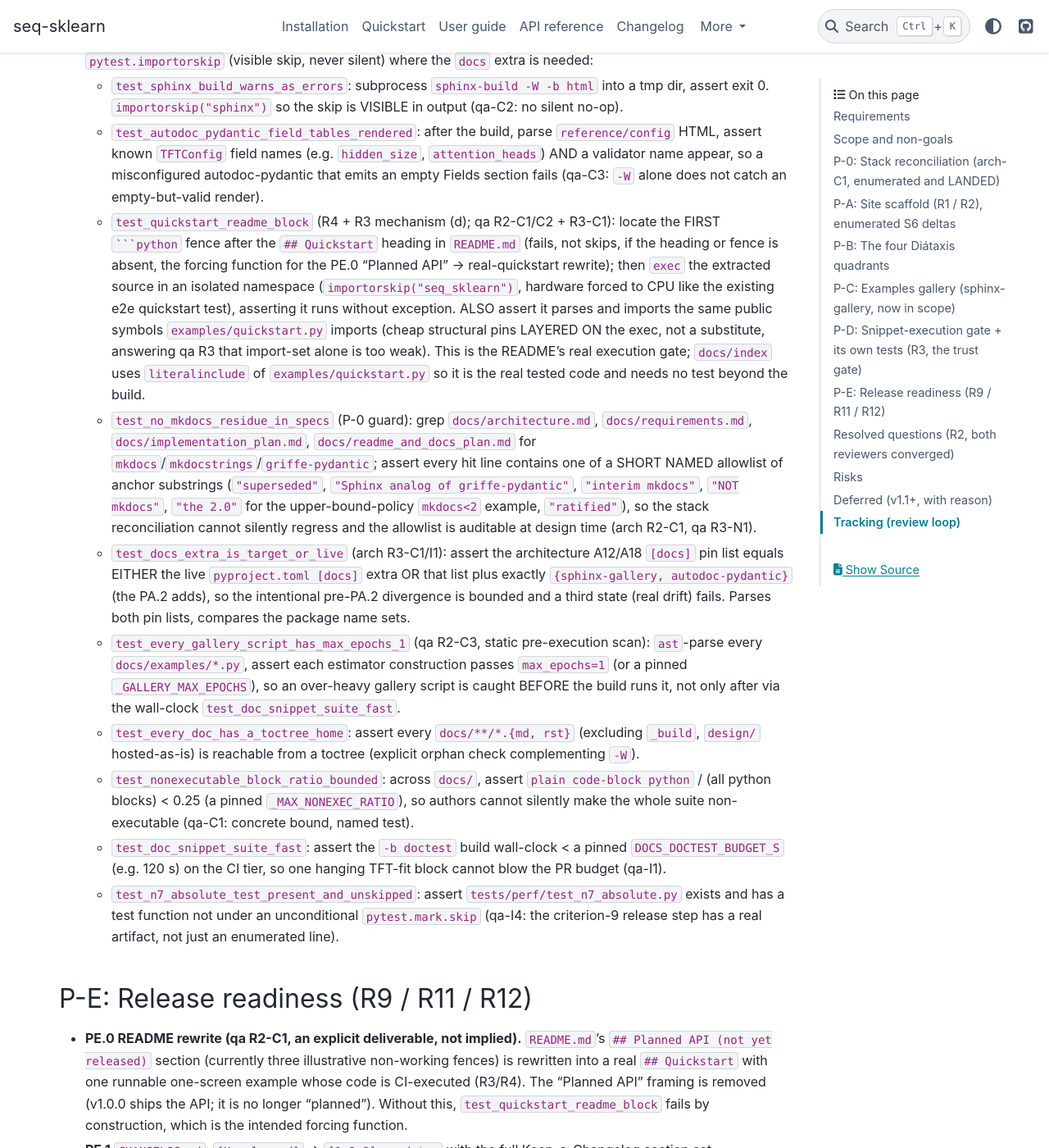
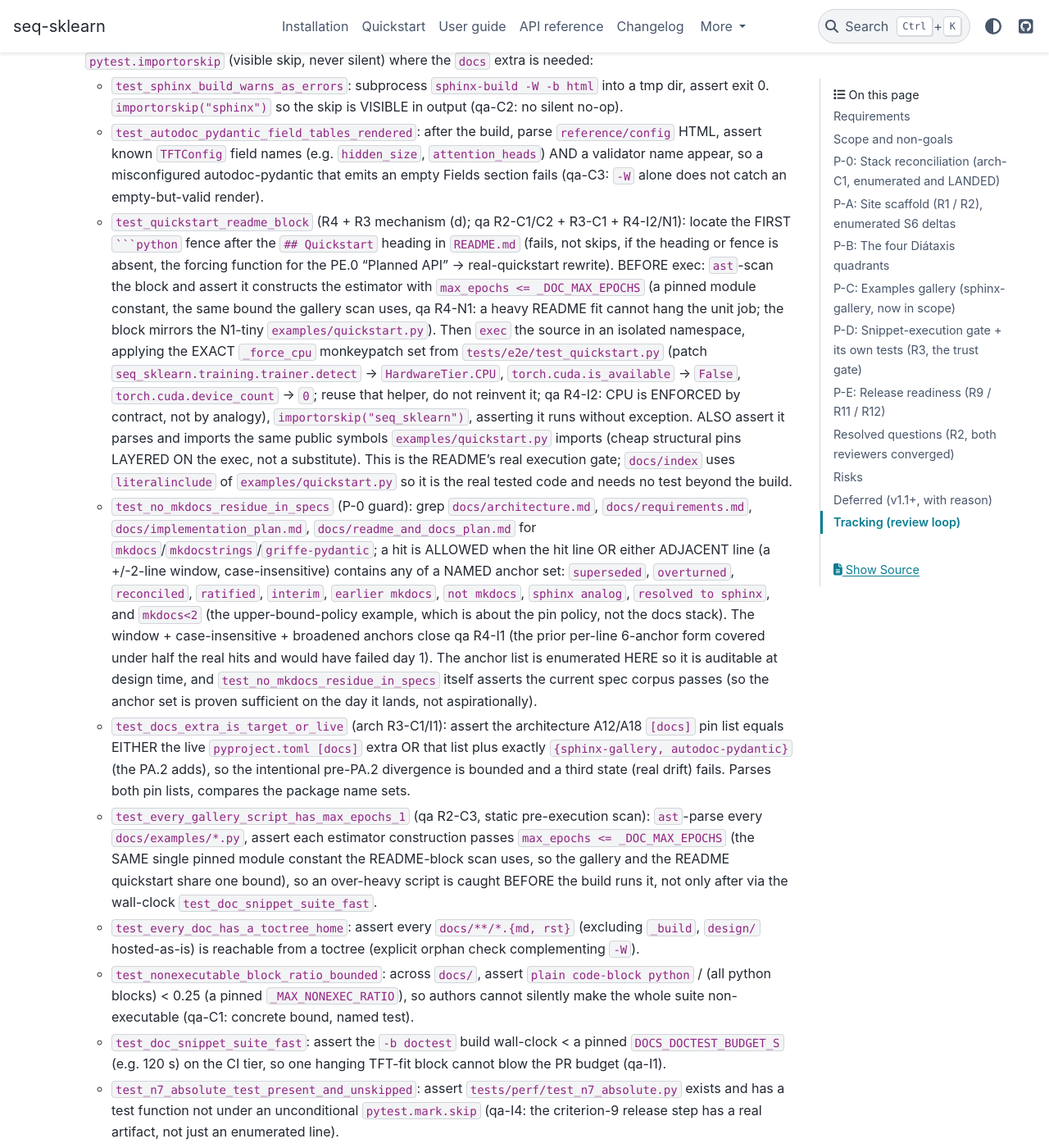
Before and after one commit to switch527/seq-sklearn, a Sphinx documentation site: the page built from docs/phase12_docs_release.md, in a window 1280 px wide and 1400 px high, scrolled down 6055 px. Shown: the whole window at 82% size. Built offline with Sphinx 7.4.7 and the PyData theme 0.15.4, drawn with Linux system fonts in a browser that asks for light colours; some of the changed text lies outside the part shown.

Commit message:
docs(phase12): design-review CONSENSUS reached (4 rounds)
R4 (final cap round): arch 0C/0I/0N APPROVE, style 0C/0I/0N APPROVE,
qa 0C/2I/1N APPROVE. R3-C1 verified closed at source by arch. qa's
mechanical R4 items resolved in-round (not deferred):
- R4-I1: residue-guard switched to a +/-2-line case-insensitive
  window + broadened enumerated anchors (the per-line 6-anchor form
  covered <half the real hits); test asserts the corpus passes.
- R4-I2: README-block CPU-forcing now reuses the e2e _force_cpu
  monkeypatch set by contract, not by analogy.
- R4-N1: README block gets the same static max_epochs<=_DOC_MAX_
  EPOCHS pre-exec scan as the gallery (one shared constant).

CONSENSUS: zero CRITICAL, every IMPROVEMENT resolved in-doc, Sphinx
reconciliation landed+verified across the spec corpus. Cleared for
the gated Gemini design final-pass (deferred until quota resets).

Co-Authored-By: Claude Opus 4.7 (1M context) <noreply@anthropic.com>

`````diff
--- a/docs/phase12_docs_release.md
+++ b/docs/phase12_docs_release.md
@@ -331,30 +331,44 @@ arch R2-I2). The deltas:
     empty Fields section fails (qa-C3: `-W` alone does not catch an
     empty-but-valid render).
   - `test_quickstart_readme_block` (R4 + R3 mechanism (d); qa
-    R2-C1/C2 + R3-C1): locate the FIRST ```` ```python ```` fence
-    after the `## Quickstart` heading in `README.md` (fails, not
-    skips, if the heading or fence is absent, the forcing function
-    for the PE.0 "Planned API" -> real-quickstart rewrite); then
-    `exec` the extracted source in an isolated namespace
-    (`importorskip("seq_sklearn")`, hardware forced to CPU like the
-    existing e2e quickstart test), asserting it runs without
-    exception. ALSO assert it parses and imports the same public
-    symbols `examples/quickstart.py` imports (cheap structural pins
-    LAYERED ON the exec, not a substitute, answering qa R3 that
-    import-set alone is too weak). This is the README's real
-    execution gate; `docs/index` uses `literalinclude` of
-    `examples/quickstart.py` so it is the real tested code and
-    needs no test beyond the build.
+    R2-C1/C2 + R3-C1 + R4-I2/N1): locate the FIRST ```` ```python ````
+    fence after the `## Quickstart` heading in `README.md` (fails,
+    not skips, if the heading or fence is absent, the forcing
+    function for the PE.0 "Planned API" -> real-quickstart rewrite).
+    BEFORE exec: `ast`-scan the block and assert it constructs the
+    estimator with `max_epochs <= _DOC_MAX_EPOCHS` (a pinned module
+    constant, the same bound the gallery scan uses, qa R4-N1: a
+    heavy README fit cannot hang the unit job; the block mirrors the
+    N1-tiny `examples/quickstart.py`). Then `exec` the source in an
+    isolated namespace, applying the EXACT `_force_cpu` monkeypatch
+    set from `tests/e2e/test_quickstart.py` (patch
+    `seq_sklearn.training.trainer.detect` -> `HardwareTier.CPU`,
+    `torch.cuda.is_available` -> `False`, `torch.cuda.device_count`
+    -> `0`; reuse that helper, do not reinvent it; qa R4-I2: CPU is
+    ENFORCED by contract, not by analogy), `importorskip("seq_sklearn")`,
+    asserting it runs without exception. ALSO assert it parses and
+    imports the same public symbols `examples/quickstart.py` imports
+    (cheap structural pins LAYERED ON the exec, not a substitute).
+    This is the README's real execution gate; `docs/index` uses
+    `literalinclude` of `examples/quickstart.py` so it is the real
+    tested code and needs no test beyond the build.
   - `test_no_mkdocs_residue_in_specs` (P-0 guard): grep
     `docs/architecture.md`, `docs/requirements.md`,
     `docs/implementation_plan.md`, `docs/readme_and_docs_plan.md`
-    for `mkdocs`/`mkdocstrings`/`griffe-pydantic`; assert every hit
-    line contains one of a SHORT NAMED allowlist of anchor
-    substrings (`"superseded"`, `"Sphinx analog of griffe-pydantic"`,
-    `"interim mkdocs"`, `"NOT mkdocs"`, `"the 2.0"` for the
-    upper-bound-policy `mkdocs<2` example, `"ratified"`), so the
-    stack reconciliation cannot silently regress and the allowlist
-    is auditable at design time (arch R2-C1, qa R3-N1).
+    for `mkdocs`/`mkdocstrings`/`griffe-pydantic`; a hit is ALLOWED
+    when the hit line OR either ADJACENT line (a +/-2-line window,
+    case-insensitive) contains any of a NAMED anchor set:
+    `superseded`, `overturned`, `reconciled`, `ratified`,
+    `interim`, `earlier mkdocs`, `not mkdocs`, `sphinx analog`,
+    `resolved to sphinx`, and `mkdocs<2` (the upper-bound-policy
+    example, which is about the pin policy, not the docs stack).
+    The window + case-insensitive + broadened anchors close qa
+    R4-I1 (the prior per-line 6-anchor form covered under half the
+    real hits and would have failed day 1). The anchor list is
+    enumerated HERE so it is auditable at design time, and
+    `test_no_mkdocs_residue_in_specs` itself asserts the current
+    spec corpus passes (so the anchor set is proven sufficient on
+    the day it lands, not aspirationally).
   - `test_docs_extra_is_target_or_live` (arch R3-C1/I1): assert the
     architecture A12/A18 `[docs]` pin list equals EITHER the live
     `pyproject.toml [docs]` extra OR that list plus exactly
@@ -364,9 +378,11 @@ arch R2-I2). The deltas:
     name sets.
   - `test_every_gallery_script_has_max_epochs_1` (qa R2-C3, static
     pre-execution scan): `ast`-parse every `docs/examples/*.py`,
-    assert each estimator construction passes `max_epochs=1` (or a
-    pinned `_GALLERY_MAX_EPOCHS`), so an over-heavy gallery script
-    is caught BEFORE the build runs it, not only after via the
+    assert each estimator construction passes
+    `max_epochs <= _DOC_MAX_EPOCHS` (the SAME single pinned module
+    constant the README-block scan uses, so the gallery and the
+    README quickstart share one bound), so an over-heavy script is
+    caught BEFORE the build runs it, not only after via the
     wall-clock `test_doc_snippet_suite_fast`.
   - `test_every_doc_has_a_toctree_home`: assert every `docs/**/*.{md,
     rst}` (excluding `_build`, `design/` hosted-as-is) is reachable
@@ -600,5 +616,35 @@ regressions from the R2 edits, both doc-only, both fixed:
     `ratified`), auditable at design time.
 - Style: APPROVE 0/0/0, consensus on style.
 
-Gemini design final-pass: deferred until quota resets; recorded here
-when run (R11).
+Round 4 (FINAL, 4-round cap; architecture 0C/0I/0N APPROVE; style
+0C/0I/0N APPROVE; qa 0C/2I/1N APPROVE). Zero CRITICAL. All R3
+findings verified closed at source by arch (not just plan claims).
+qa's 2 IMPROVEMENTs + 1 NITPICK were mechanical doc-precision items,
+RESOLVED in this round rather than deferred:
+
+- qa R4-I1: `test_no_mkdocs_residue_in_specs` switched from a
+  per-line 6-anchor allowlist (which covered under half the real
+  hits, day-1 failure) to a +/-2-line case-insensitive window with
+  a broadened enumerated anchor set, and the test asserts the
+  current spec corpus passes so the anchor set is proven sufficient
+  on landing.
+- qa R4-I2: `test_quickstart_readme_block` CPU-forcing is now a
+  contract (reuse `tests/e2e/test_quickstart.py`'s exact `_force_cpu`
+  monkeypatch set), not "like the e2e test" by analogy.
+- qa R4-N1: the README block gets the SAME static
+  `max_epochs <= _DOC_MAX_EPOCHS` pre-exec scan as the gallery
+  (one shared pinned constant), so a heavy README fit cannot hang
+  the unit job.
+
+CONSENSUS REACHED after 4 rounds. architecture + style APPROVE with
+zero findings; qa APPROVE with zero CRITICAL and every IMPROVEMENT
+resolved in-doc (none deferred). The Sphinx-stack reconciliation is
+landed and verified across the spec corpus; the plan is internally
+consistent end to end. NITPICKs permitted to remain (none
+outstanding). Cleared for the gated Gemini design final-pass.
+
+Gemini design final-pass: deferred until Gemini quota resets
+(blocked earlier this session by `429 QUOTA_EXHAUSTED`); per
+R11/PE.3 its tally is recorded here before the release checklist
+references it. A new Gemini CRITICAL would reopen consensus for one
+more `/design-review` round.
`````
